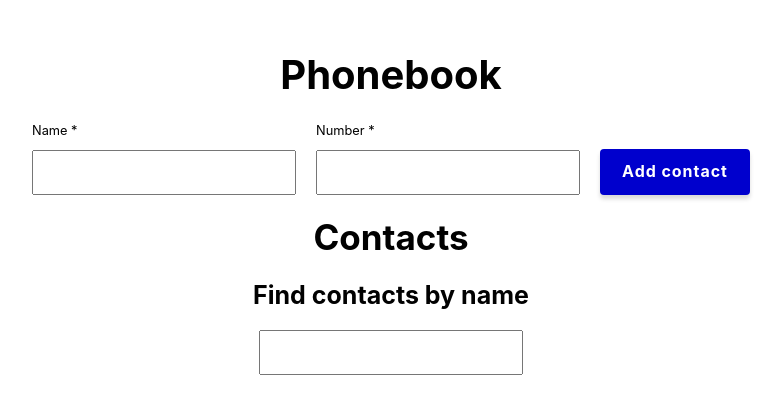
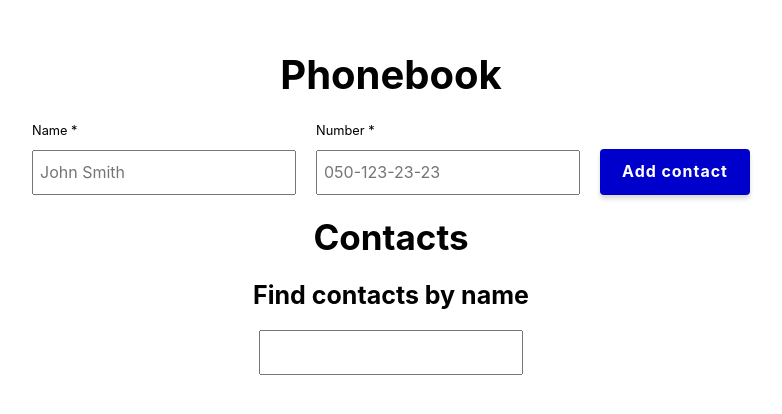
Before and after one commit to llomaka/goit-react-hw-02-phonebook, a React (Create React App) app: page / in a window 1280 px wide. Shown: the part 180-594 px from the top of the page, without its empty margins (249-1031 px from the left). Built offline with nearby package versions, Linux system fonts and the light colour scheme.

Commit message:
Видалення зайвих бібліотек

```diff
--- a/package.json
+++ b/package.json
@@ -7,7 +7,6 @@
     "@testing-library/jest-dom": "^5.16.3",
     "@testing-library/react": "^12.1.4",
     "@testing-library/user-event": "^13.5.0",
-    "debounce": "^1.2.1",
     "nanoid": "^3.3.4",
     "react": "^18.1.0",
     "react-dom": "^18.1.0",
--- a/src/components/App.jsx
+++ b/src/components/App.jsx
@@ -18,7 +18,7 @@ export default class App extends Component {
       }));
   }
 
-  addContact = (event) => {
+  addContact = () => {
     if (!document.querySelector("#contact-name").value && document.querySelector("#contact-number").value)
       return alert("Please provide the contact's name!");
     if (document.querySelector("#contact-name").value && !document.querySelector("#contact-number").value)
@@ -75,13 +75,11 @@ export default class App extends Component {
       >
         <h1 className={styles.header}>Phonebook</h1>
         <ContactForm
-          onChange={this.onChange}
           handleClick={this.addContact}
         />
         <h2 className={styles.subheader}>Contacts</h2>
         <Filter
           onChange={this.onChange}
-          handleClick={this.addContact}
         />
         <ContactList
           state={this.state}
--- a/src/components/Button/Button.jsx
+++ b/src/components/Button/Button.jsx
@@ -6,6 +6,7 @@ export default class Button extends Component {
   static propTypes = {
     text: PropTypes.string.isRequired,
     type: PropTypes.string.isRequired,
+    color: PropTypes.string,
     handleClick: PropTypes.func.isRequired
   };
 
--- a/src/components/ContactForm/ContactForm.jsx
+++ b/src/components/ContactForm/ContactForm.jsx
@@ -25,6 +25,7 @@ export default class ContactForm extends Component {
             title="Name may contain only letters, apostrophe, dash and spaces. For example Adrian, Jacob Mercer, Charles de Batz de Castelmore d'Artagnan"
             required
             id="contact-name"
+            placeholder="John Smith"
           />
         </div>
         <div className={styles.fields}>
@@ -37,11 +38,12 @@ export default class ContactForm extends Component {
             title="Phone number must be digits and can contain spaces, dashes, parentheses and can start with +"
             required
             id="contact-number"
+            placeholder="050-123-23-23"
           />
         </div>
         <Button
           text="Add contact"
-          type="submit"
+          type="button"
           handleClick={this.props.handleClick}
         />
       </form>
--- a/src/components/ContactForm/ContactForm.module.css
+++ b/src/components/ContactForm/ContactForm.module.css
@@ -24,3 +24,7 @@
   font-weight: 400;
   line-height: 1.87;
 }
+
+.input:not(:placeholder-shown):invalid {
+  border: 2px solid red;
+}
--- a/src/components/Filter/Filter.jsx
+++ b/src/components/Filter/Filter.jsx
@@ -1,8 +1,12 @@
 import React, { Component } from "react";
-// import propTypes from "prop-types";
+import propTypes from "prop-types";
 import styles from "./Filter.module.css";
 
 export default class Filter extends Component {
+  static propTypes = {
+    onChange: propTypes.func.isRequired,
+  };
+
   render() {
     return (
       <>
@@ -12,7 +16,7 @@ export default class Filter extends Component {
             type="text"
             name="filter"
             pattern="^[a-zA-Zа-яА-Я]+(([' -][a-zA-Zа-яА-Я ])?[a-zA-Zа-яА-Я]*)*$"
-            title="Name may contain only letters, apostrophe, dash and spaces. For example Adrian, Jacob Mercer, Charles de Batz de Castelmore d'Artagnan"
+            title="Name may contain only letters, apostrophe, dash and spaces."
             onChange={this.props.onChange}
           />
       </>
```
Also changed, not shown: src/components/ContactList/ContactList.jsx (+9 -1 lines), 1 other file (tests, documents, lock files or other folders).
